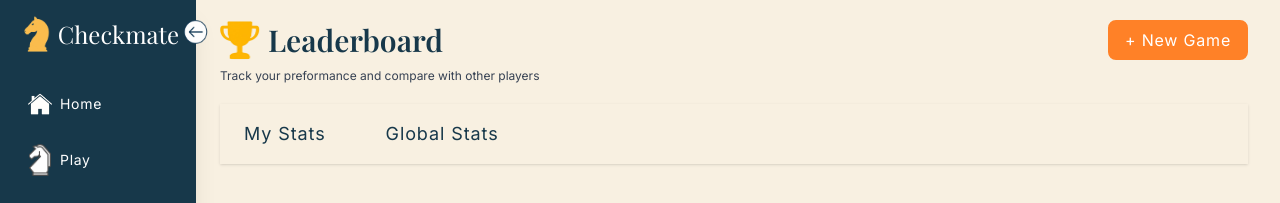
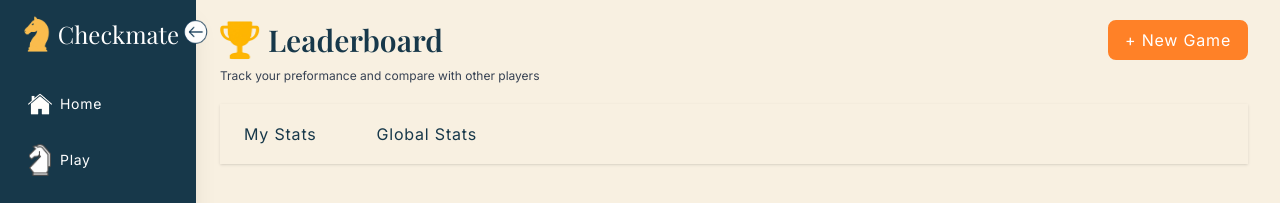
Before and after one commit to rameenali19/Chess-Game, a React (Vite) app: page /leaderboard in a window 1280 px wide. Shown: the top 203 px of the page. Built offline with nearby package versions, Linux system fonts and the light colour scheme; no server answers.

Commit message:
text size change of button

```diff
--- a/src/components/LeaderboardNavbar.jsx
+++ b/src/components/LeaderboardNavbar.jsx
@@ -14,8 +14,7 @@ function LeaderboardNavbar({ setStatus }) {
     }
   ]
   return (
-    <nav className="font-inter text-xs text-[#17384A] shadow-sm border-b-[#E8DCC7] px-6
-     h-15 flex items-center justify-start gap-15">
+    <nav className="shadow-sm border-b-[#E8DCC7] px-6 h-15 flex items-center justify-start gap-15">
       {
         filter.map((button) => {
           return (
@@ -23,7 +22,7 @@ function LeaderboardNavbar({ setStatus }) {
               key={button.status}
               text={button.text}
               variant="outline"
-              textSize="large"
+              textSize="normal"
               fontWeight="normal"
               onClick={() => {
                 setStatus(button.status)
```
